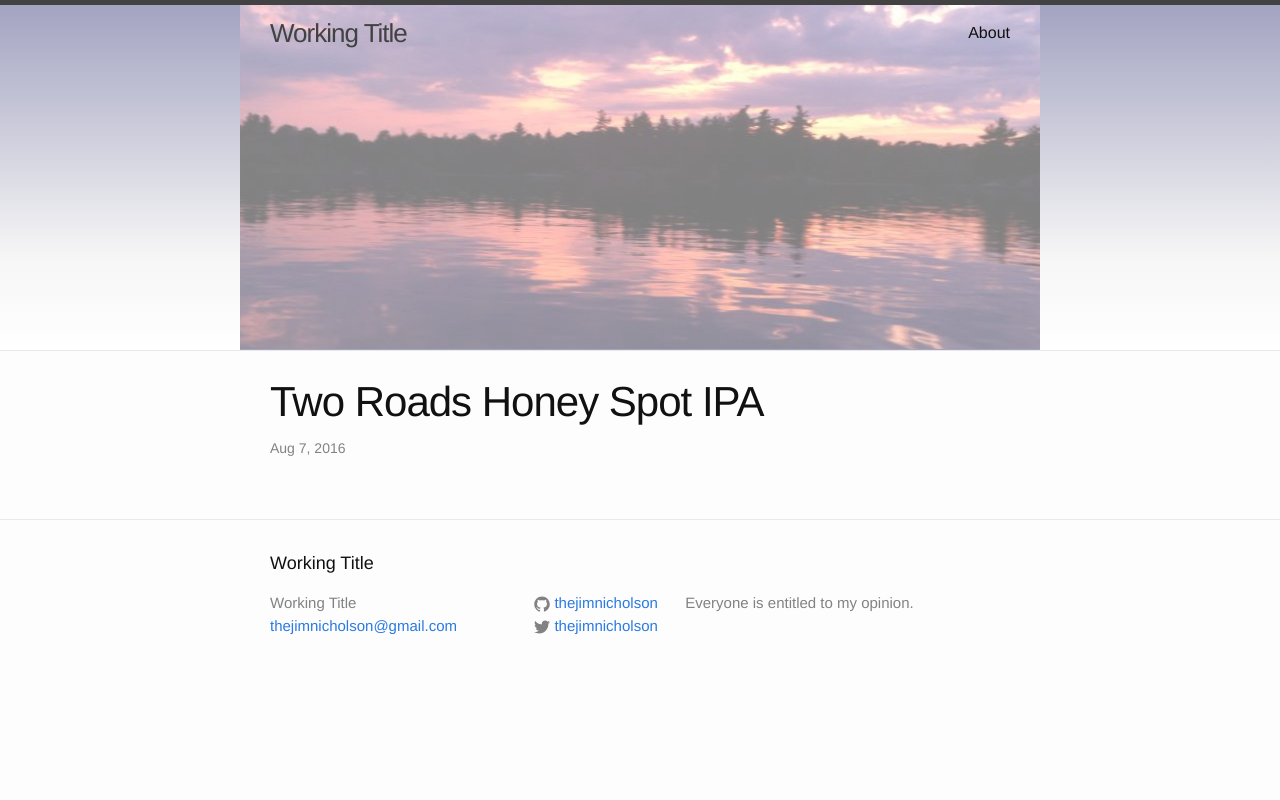
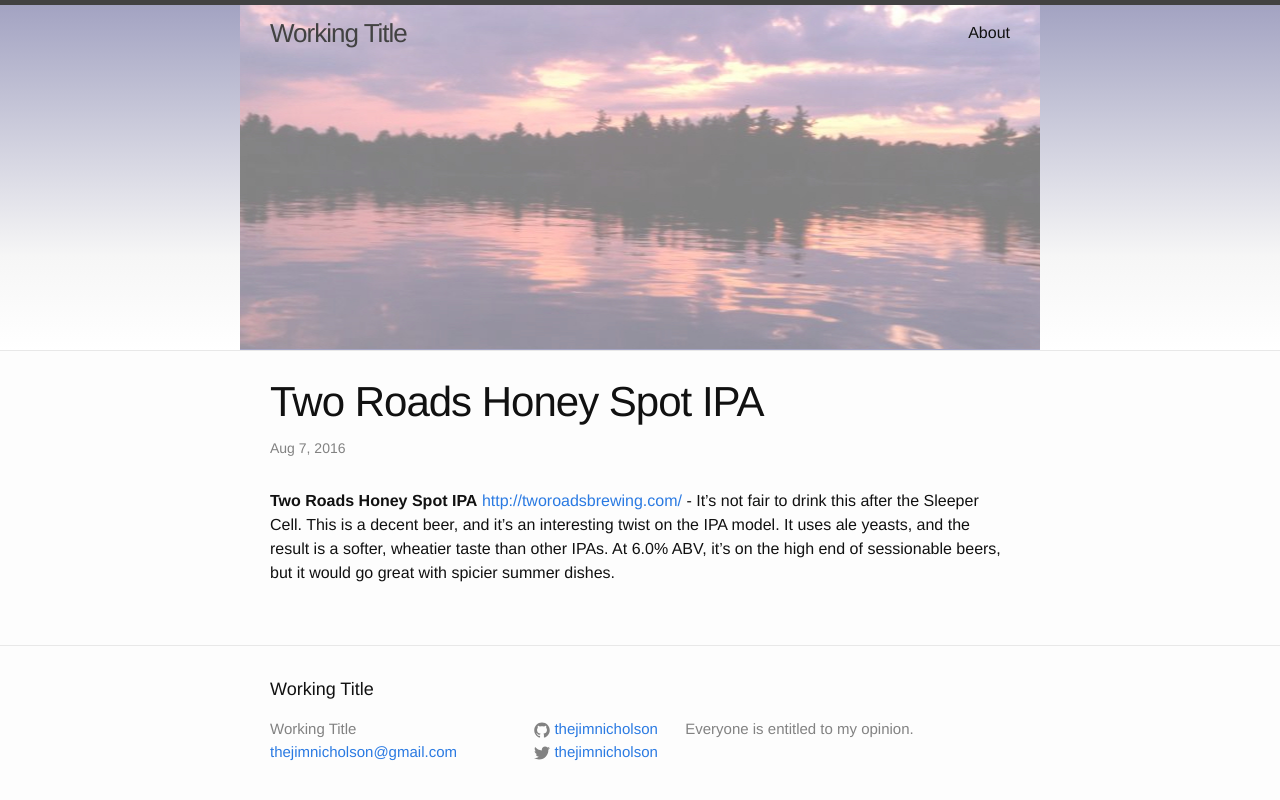
Before and after one commit to thejimnicholson/thejimnicholson.github.io, a Jekyll site: the page built from _posts/2016-08-07-two-roads-honey-spot-ipa.md, in a window 1280 px wide. Shown: the top 800 px of the page. Built offline with Jekyll 4.4.1, drawn with Linux system fonts in a browser that asks for light colours; Markdown is read by kramdown in place of the engine named in the settings.

Commit message:
- ‘_posts/.#2016-08-07-two-roads-honey-spot-ipa.md’ / ‘_posts/2016-08-07-two-roads-honey-spot-ipa.md’

```diff
--- a/_posts/2016-08-07-two-roads-honey-spot-ipa.md
+++ b/_posts/2016-08-07-two-roads-honey-spot-ipa.md
@@ -2,3 +2,5 @@
 layout: post
 title: Two Roads Honey Spot IPA
 ---
+
+__Two Roads Honey Spot IPA__ <http://tworoadsbrewing.com/> - It's not fair to drink this after the Sleeper Cell. This is a decent beer, and it's an interesting twist on the IPA model. It uses ale yeasts, and the result is a softer, wheatier taste than other IPAs. At 6.0% ABV, it's on the high end of sessionable beers, but it would go great with spicier summer dishes.
```
Also changed, not shown: _posts/.#2016-08-07-two-roads-honey-spot-ipa.md (deleted, +0 -1 lines).
